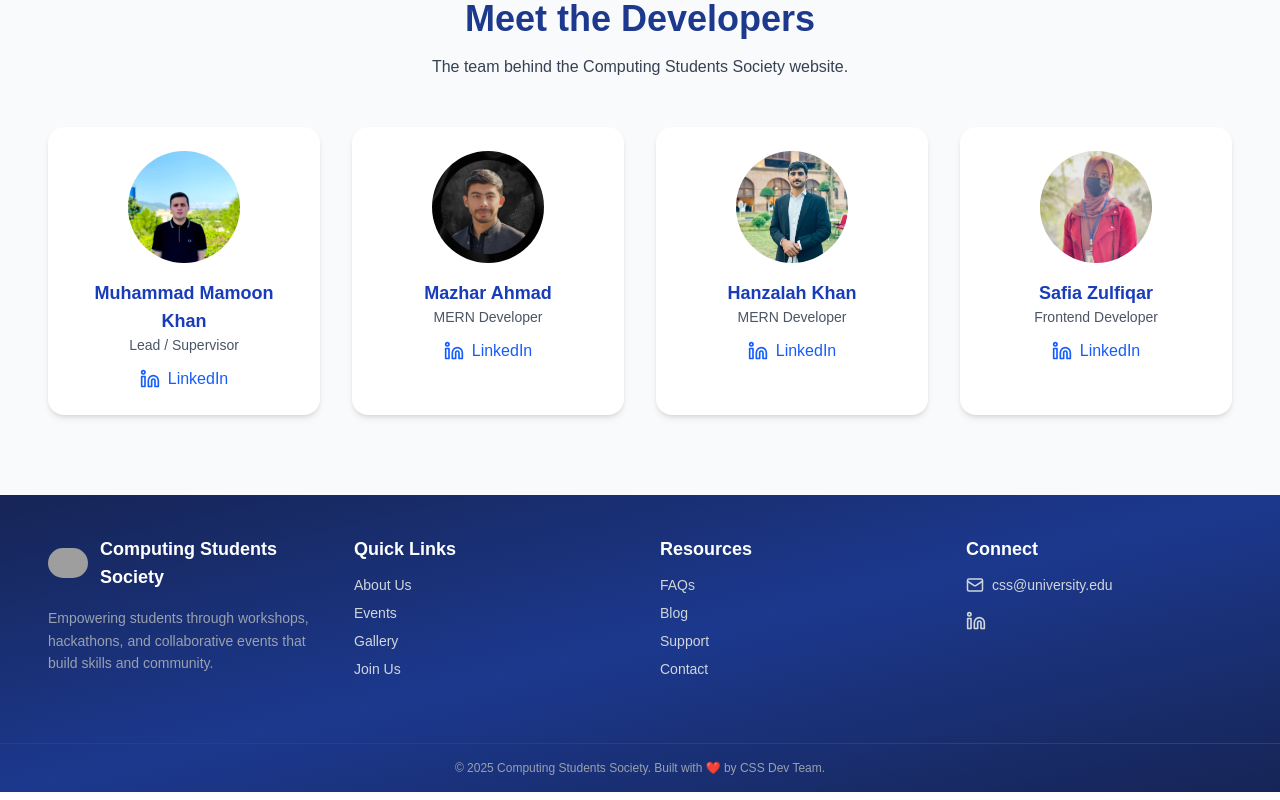
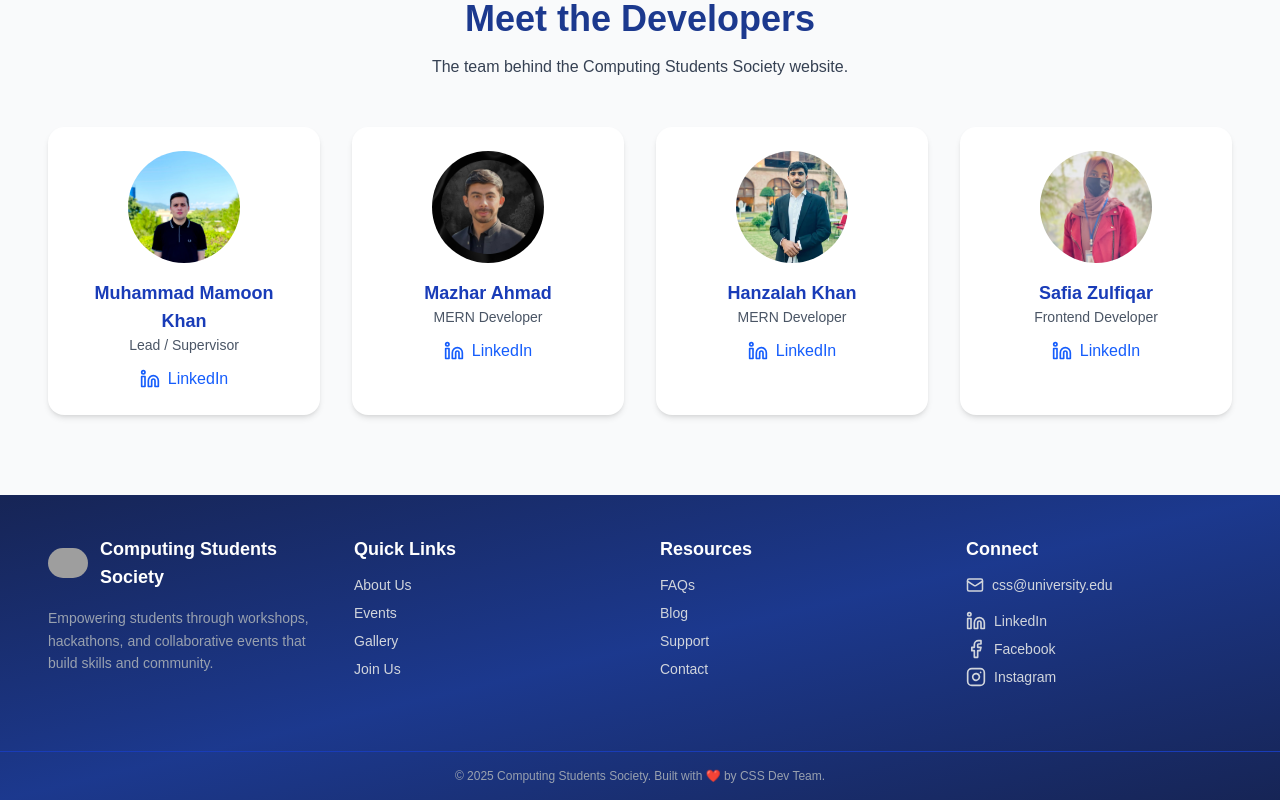
Before and after one commit to mazharktk5/css-website, a Next.js app: page / in a window 1280 px wide. Shown: the part 2880-3680 px from the top of the page. Built offline with nearby package versions, Linux system fonts and the light colour scheme; grey boxes are pictures that could not be loaded.

Commit message:
`Removed duplicate import and added Facebook and Instagram links to Footer component`

```diff
--- a/src/components/Footer.jsx
+++ b/src/components/Footer.jsx
@@ -1,7 +1,7 @@
 // components/Footer.jsx
 import Link from "next/link";
 import Image from "next/image";
-import { Linkedin, Mail } from "lucide-react";
+import { Mail, Linkedin, Facebook, Instagram } from "lucide-react"; // ✅ removed duplicate Linkedin
 import logo from "../../public/images/logo/css-logo.jpg";
 
 export default function Footer() {
@@ -65,14 +65,39 @@ export default function Footer() {
                             </a>
                         </li>
                     </ul>
-                    <div className="flex gap-4 mt-4">
+
+                    <div className="flex flex-col gap-2 mt-4 text-sm">
+                        {/* LinkedIn */}
                         <a
                             href="https://www.linkedin.com/company/computing-students-society/posts/?feedView=all"
                             target="_blank"
                             rel="noopener noreferrer"
-                            className="hover:text-white transition transform hover:scale-110"
+                            className="flex items-center gap-2 hover:text-white transition transform hover:scale-105"
                         >
                             <Linkedin size={20} />
+                            <span>LinkedIn</span>
+                        </a>
+
+                        {/* Facebook */}
+                        <a
+                            href="https://www.facebook.com/your-page"
+                            target="_blank"
+                            rel="noopener noreferrer"
+                            className="flex items-center gap-2 hover:text-white transition transform hover:scale-105"
+                        >
+                            <Facebook size={20} />
+                            <span>Facebook</span>
+                        </a>
+
+                        {/* Instagram */}
+                        <a
+                            href="https://www.instagram.com/your-handle"
+                            target="_blank"
+                            rel="noopener noreferrer"
+                            className="flex items-center gap-2 hover:text-white transition transform hover:scale-105"
+                        >
+                            <Instagram size={20} />
+                            <span>Instagram</span>
                         </a>
                     </div>
                 </div>
```
